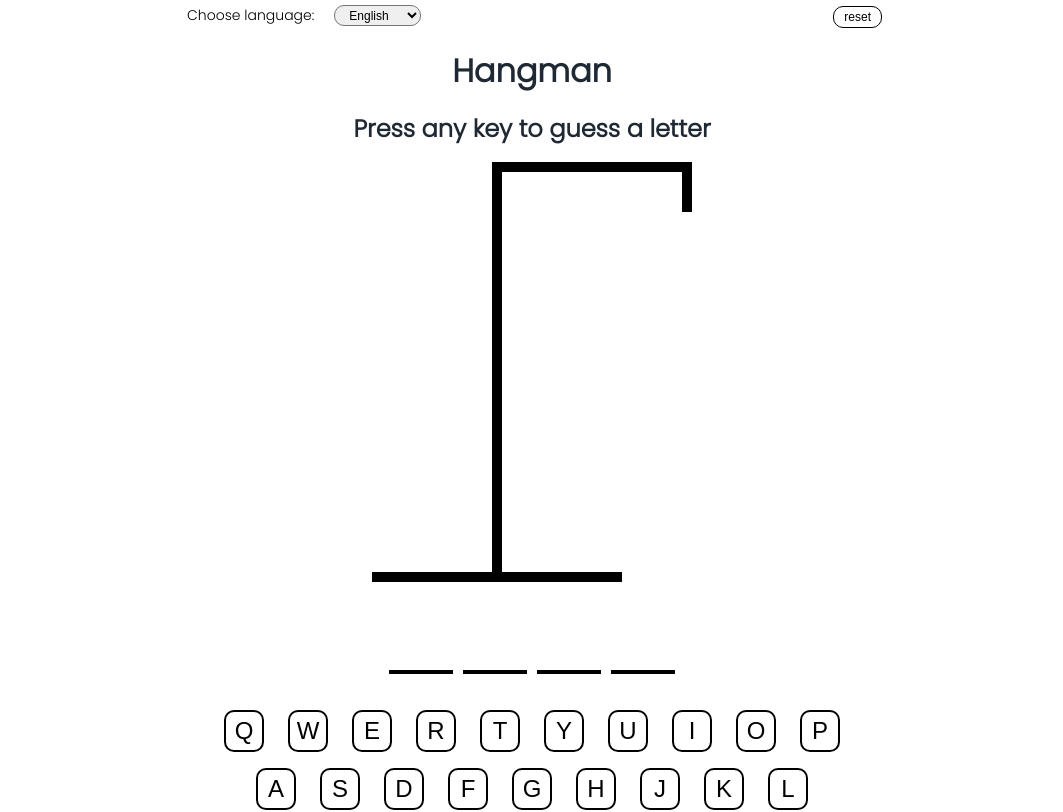
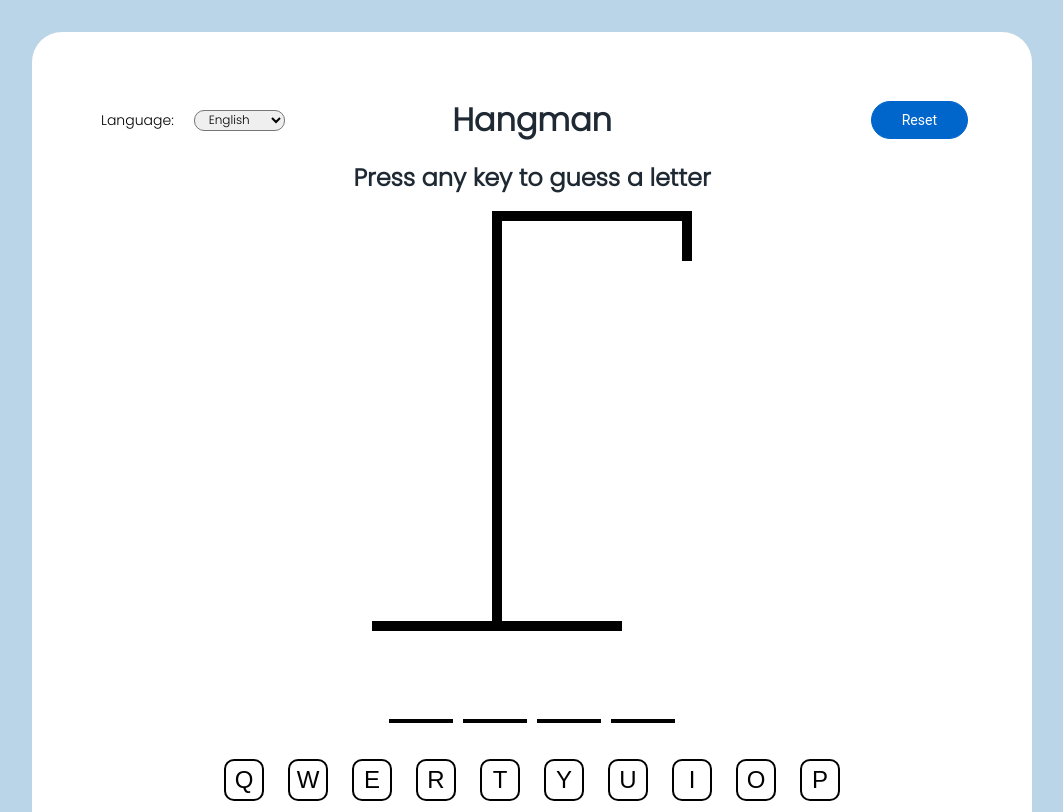
Before and after one commit to ikorotkaya/hangman-game, a React (Vite) app: page / in a window 1280 px wide. Shown: the top 812 px of the page, without its empty margins (108-1171 px from the left). Built offline with nearby package versions, Linux system fonts and the light colour scheme.

Commit message:
Rearange navbar and make grid, style reset button, style layout

```diff
--- a/src/App.scss
+++ b/src/App.scss
@@ -21,6 +21,11 @@ body,
 html,
 #root {
   height: 100%;
+  background-color: #bad4e8;
+}
+
+#root {
+  margin: 2rem 0;
 }
 
 h1 {
@@ -28,12 +33,16 @@ h1 {
 }
 
 .app {
-  max-width: 700px;
+  max-width: 1000px;
   display: flex;
   flex-direction: column;
   gap: 1rem;
   margin: 0 auto;
   align-items: center;
+  background-color: #ffffff;
+
+  border-radius: 30px;
+  padding: 4rem;
 
   &__title {
     font-size: 1.5rem;
@@ -54,8 +63,8 @@ h1 {
   }
 
   &__navbar {
-    display: flex;
-    justify-content: space-between;
+    display: grid;
+    grid-template-columns: 1fr 1fr 1fr;
     align-items: center;
     width: 100%;
     gap: 1rem;
@@ -64,20 +73,49 @@ h1 {
 
 // Navbar
 
-.navbar__reset button {
-  border: 1px solid rgb(0, 0, 0);
-  padding: 3px 10px;
-  border-radius: 10px;
-  font-size: 12px;
-  background: none;
-  cursor: pointer;
-  color: black;
-  text-transform: lowercase;
+.navbar__reset {
+  display: flex;
+  justify-content: end;
+
 }
 
+.navbar__reset button {
+  // font-family: "Poppins", sans-serif;
+  // border: 1px solid rgb(0, 0, 0);
+  // padding: 3px 10px;
+  // border-radius: 10px;
+  // font-size: 12px;
+  // background: none;
+  // cursor: pointer;
+  // color: black;
+  // text-transform: lowercase;
+  font-family: Roboto, sans-serif;
+  font-weight: 0;
+  font-size: 14px;
+  color: #fff;
+  background-color: #0066CC;
+  padding: 10px 30px;
+  border: solid #0066cc 1px;
+  box-shadow: none;
+  border-radius: 50px;
+  transition : 1321ms;
+  transform: translateY(0);
+  display: flex;
+  flex-direction: row;
+  align-items: center;
+  cursor: pointer;
+}
+
+
 .navbar__reset button:hover {
-  background-color: #1f6ac6;
-  color: white;
+  // background-color: #1f6ac6;
+  // color: white;
+  transition : 1321ms;
+  padding: 10px 40px;
+  transform : translateY(-0px);
+  background-color: #fff;
+  color: #0066cc;
+  border: solid 1px #0066cc;
 }
 
 /* Dropdown Button */
@@ -90,7 +128,6 @@ h1 {
   border: none;
   border-radius: 10px;
   display: flex;
-  justify-content: space-between;
   gap: 20px;
 
   &__text {
@@ -102,6 +139,7 @@ h1 {
     padding: 0 10px;
     margin: 0%;
     font-size: 12px;
+    font-family: "Poppins", sans-serif;
   }
 }
 
--- a/src/App.tsx
+++ b/src/App.tsx
@@ -129,12 +129,12 @@ export default function App() {
         <div className="navbar__language">
           <DropdownLanguage />
         </div>
+        <div className="app__header">
+          <Welcome />
+        </div>
         <div className="navbar__reset">
           <button onClick={() => handleReset()}>{t("reset")}</button>
         </div>
-      </div>
-      <div className="app__header">
-        <Welcome />
       </div>
       <div className="app__title">
         {showConfetti && <Confetti />}
--- a/src/locales/de/translationDE.json
+++ b/src/locales/de/translationDE.json
@@ -3,7 +3,7 @@
   "language": "Deutsch",
   "keyboard_letters": [["q", "w", "e", "r", "t", "z", "u", "i", "o", "p", "ü"], ["a", "s", "d", "f", "g", "h", "j", "k", "l", "ö", "ä"], ["y", "x", "c", "v", "b", "n", "m"]],
   "reset": "Zurücksetzen",
-  "chooseLanguage": "Wählen Sie eine Sprache:",
+  "chooseLanguage": "Sprache:",
   "description": {
     "win": "Sie haben gewonnen! Aktualisieren Sie die Seite, um eine neue Runde zu starten",
     "lose": "Sie haben verloren! Aktualisieren Sie die Seite, um es erneut zu versuchen",
--- a/src/locales/en/translationEN.json
+++ b/src/locales/en/translationEN.json
@@ -3,7 +3,7 @@
   "language": "English",
   "keyboard_letters": [["q","w","e","r","t","y","u","i","o","p"],["a","s","d","f","g", "h","j","k","l"],["z","x","c","v","b","n","m"]],
   "reset": "Reset",
-  "chooseLanguage": "Choose language:",
+  "chooseLanguage": "Language:",
   "description": {
     "win": "You won! Refresh the page to play again",
     "lose": "You lost! Refresh the page to try again",
```
